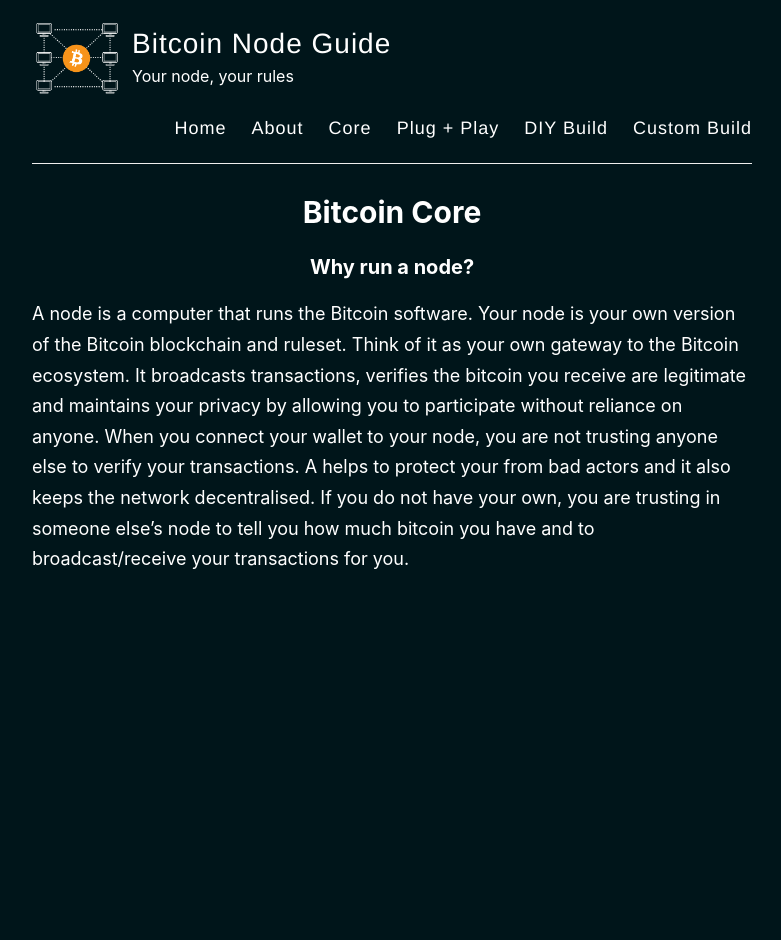
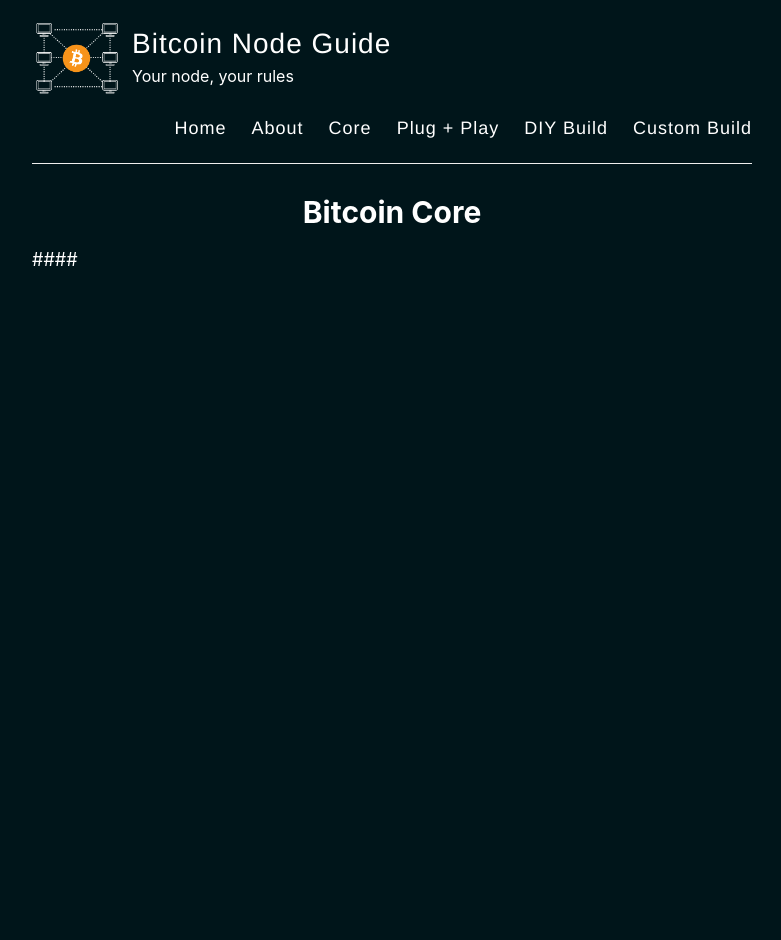
Before and after one commit to BitcoinQnA/node-guide, a Jekyll site: the page built from _pages/core.md, in a window 1280 px wide. Shown: the whole page, without its empty margins (248-1029 px from the left). Built offline with Jekyll 4.4.1, drawn with Linux system fonts in a browser that asks for light colours.

Commit message:
Update core.md

```diff
--- a/_pages/core.md
+++ b/_pages/core.md
@@ -4,6 +4,4 @@
 permalink: /core/
 ---
 
-### Why run a node?
-
-A node is a computer that runs the Bitcoin software. Your node is your own version of the Bitcoin blockchain and ruleset. Think of it as your own gateway to the Bitcoin ecosystem. It broadcasts transactions, verifies the bitcoin you receive are legitimate and maintains your privacy by allowing you to participate without reliance on anyone. When you connect your wallet to your node, you are not trusting anyone else to verify your transactions. A helps to protect your from bad actors and it also keeps the network decentralised. If you do not have your own, you are trusting in someone else's node to tell you how much bitcoin you have and to broadcast/receive your transactions for you.
+####
```
